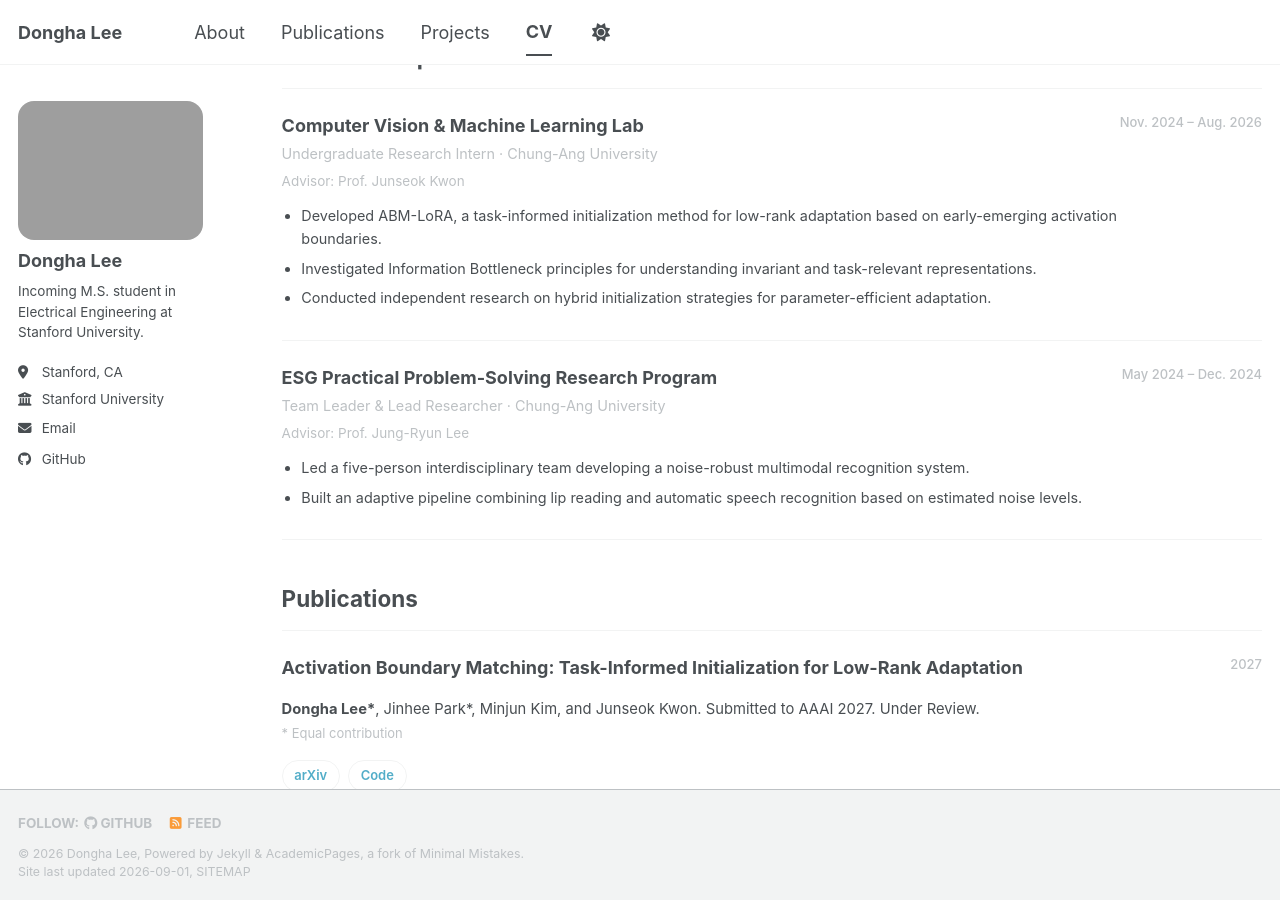
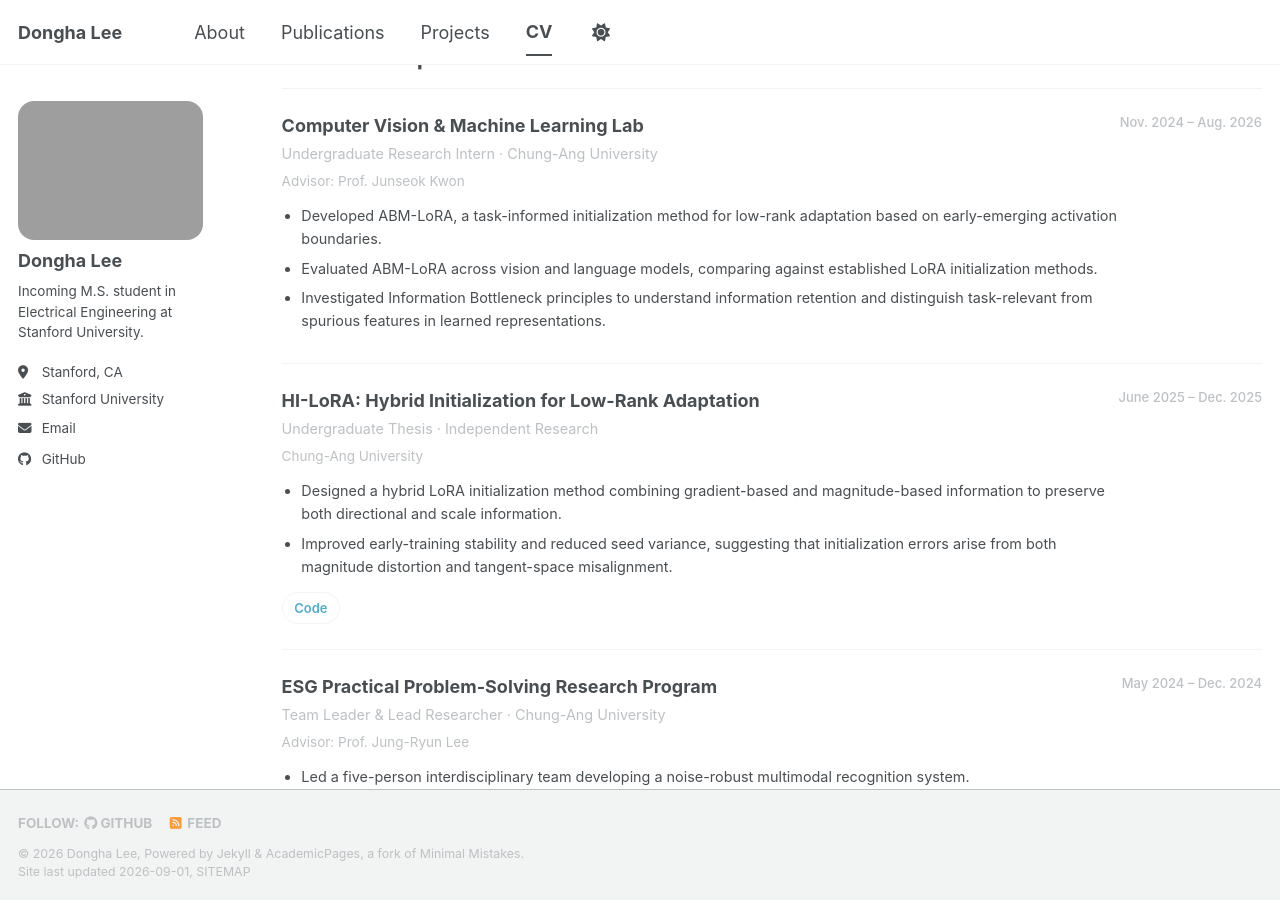
Before and after one commit to lee-research/lee-research.github.io, a Jekyll site: the page built from _pages/cv.md, in a window 1280 px wide and 900 px high, scrolled down 695 px. Built offline with Jekyll 4.4.1, drawn with Linux system fonts in a browser that asks for light colours; a script bundle is joined from its source files by our own code; library files that are not in the unit come from our copies; some of the changed text lies outside the part shown.

Commit message:
Update cv.md

```diff
--- a/_pages/cv.md
+++ b/_pages/cv.md
@@ -117,17 +117,61 @@ author_profile: true
       </li>
 
       <li>
-        Investigated Information Bottleneck principles for understanding
-        invariant and task-relevant representations.
+        Evaluated ABM-LoRA across vision and language models,
+        comparing against established LoRA initialization methods.
       </li>
 
       <li>
-        Conducted independent research on hybrid initialization strategies
-        for parameter-efficient adaptation.
+            Investigated Information Bottleneck principles to understand
+            information retention and distinguish task-relevant from spurious
+            features in learned representations.
       </li>
     </ul>
 
   </div>
+
+  <div class="cv-entry">
+
+  <div class="cv-entry-top">
+    <div>
+      <h3>HI-LoRA: Hybrid Initialization for Low-Rank Adaptation</h3>
+      <p class="cv-subtitle">
+        Undergraduate Thesis · Independent Research
+      </p>
+    </div>
+
+    <span class="cv-date">
+      June 2025 – Dec. 2025
+    </span>
+  </div>
+
+  <p class="cv-location">
+    Chung-Ang University
+  </p>
+
+  <ul class="cv-bullets">
+    <li>
+      Designed a hybrid LoRA initialization method combining
+      gradient-based and magnitude-based information to preserve
+      both directional and scale information.
+    </li>
+
+    <li>
+      Improved early-training stability and reduced seed variance,
+      suggesting that initialization errors arise from both
+      magnitude distortion and tangent-space misalignment.
+    </li>
+  </ul>
+
+  <div class="cv-links">
+    <a href="https://github.com/lee-research/HI-LoRA"
+       target="_blank"
+       rel="noopener">
+      Code
+    </a>
+  </div>
+
+</div>
 
 
   <div class="cv-entry">
@@ -327,6 +371,29 @@ author_profile: true
 
   </div>
 
+  <div class="cv-entry compact">
+
+    <div class="cv-entry-top">
+      <div>
+        <h3>Finders Family · Photography Club</h3>
+        <p class="cv-subtitle">
+          Exhibition Coordinator
+        </p>
+      </div>
+
+      <span class="cv-date">
+        Nov. 2019 – Nov. 2020
+      </span>
+    </div>
+
+    <p class="cv-desc">
+      Organized the club's first virtual exhibition, managing curation
+      and the online hosting platform. Led photo critique and editing
+      sessions focused on visual composition and post-processing.
+    </p>
+
+  </div>
+
 </div>
 
 
```
